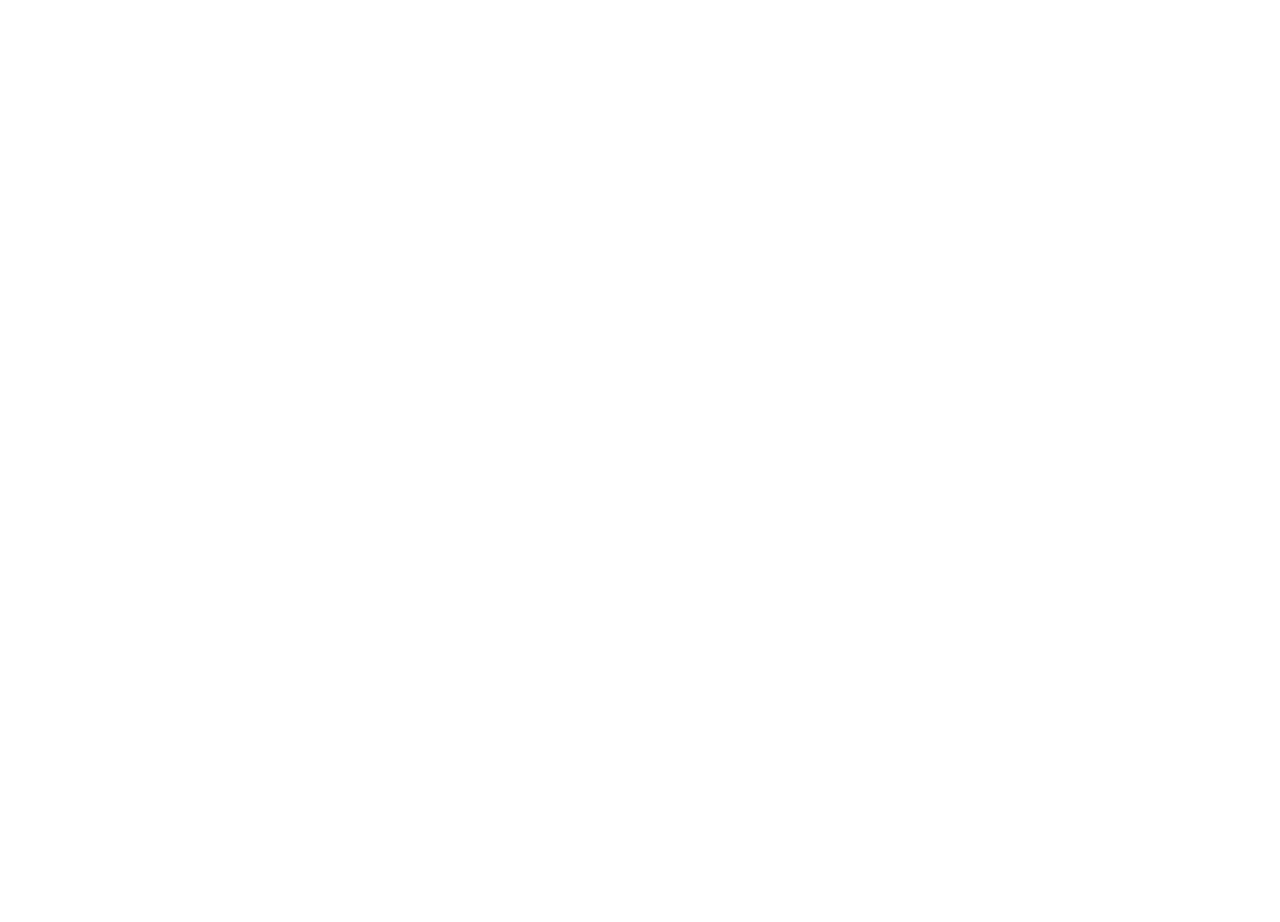
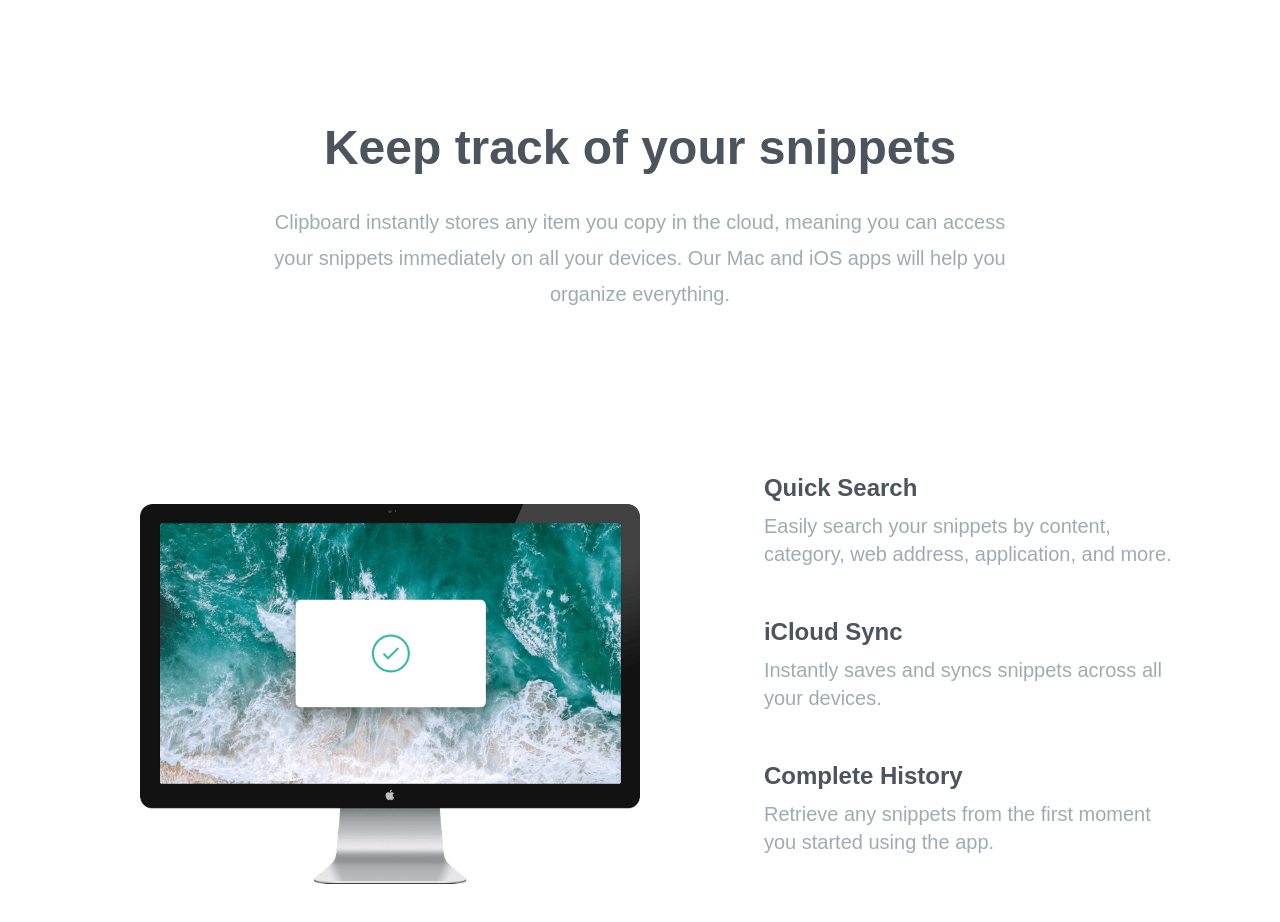
Before and after one commit to bryanbuitrago/clipboard, a Next.js app: page / in a window 1280 px wide. Shown: the part 680-1602 px from the top of the page. Before the commit the page ends 804 px from the top, so only its background shows below. Built offline with nearby package versions, Linux system fonts and the light colour scheme; a web font is replaced by a local one.

Commit message:
Add import statements for new components.

```diff
--- a/src/app/page.js
+++ b/src/app/page.js
@@ -1,9 +1,13 @@
+import FeaturesSection from '@/components/features/FeaturesSection';
 import HeroSection from '@/components/hero/HeroSection';
+import SnippetsSection from '@/components/snippets/SnippetsSection';
 
 export default function Home() {
   return (
     <main className='header-bg-image'>
       <HeroSection />
+      <SnippetsSection />
+      <FeaturesSection />
     </main>
   );
 }
```
